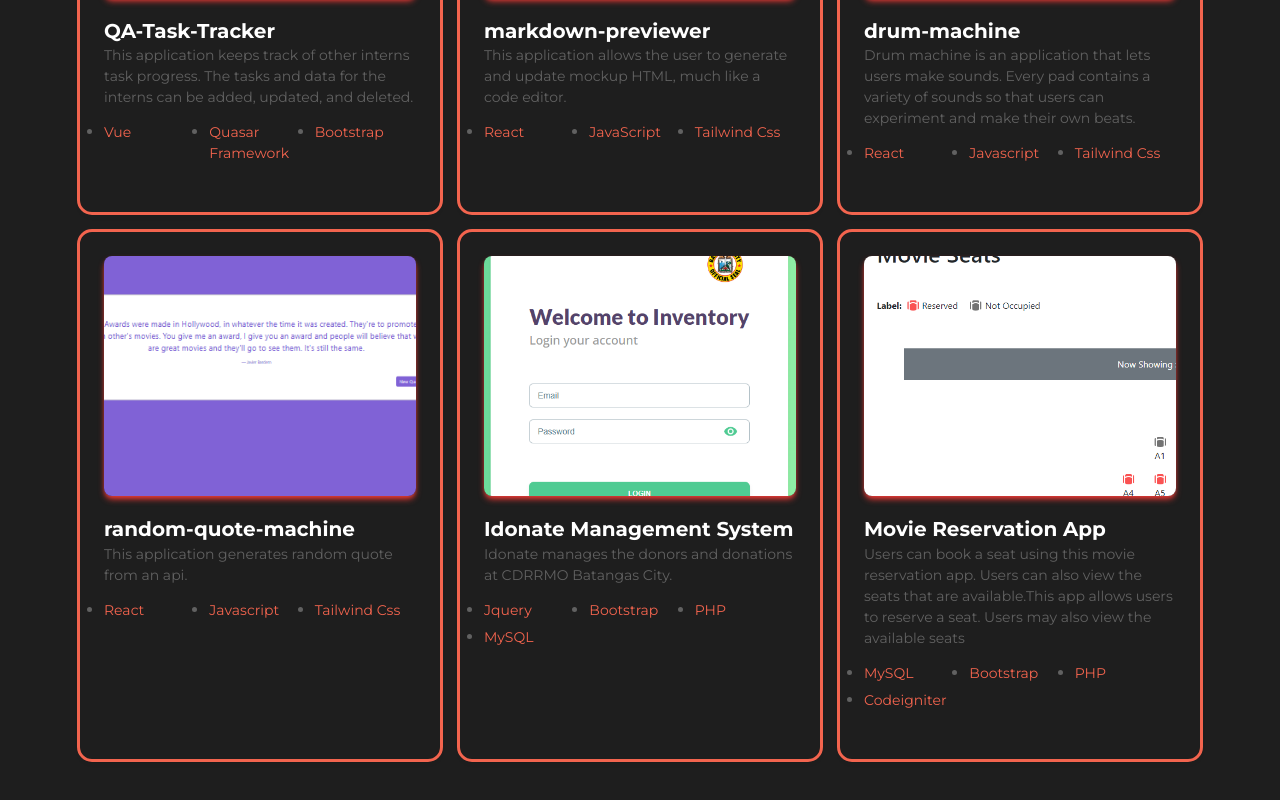
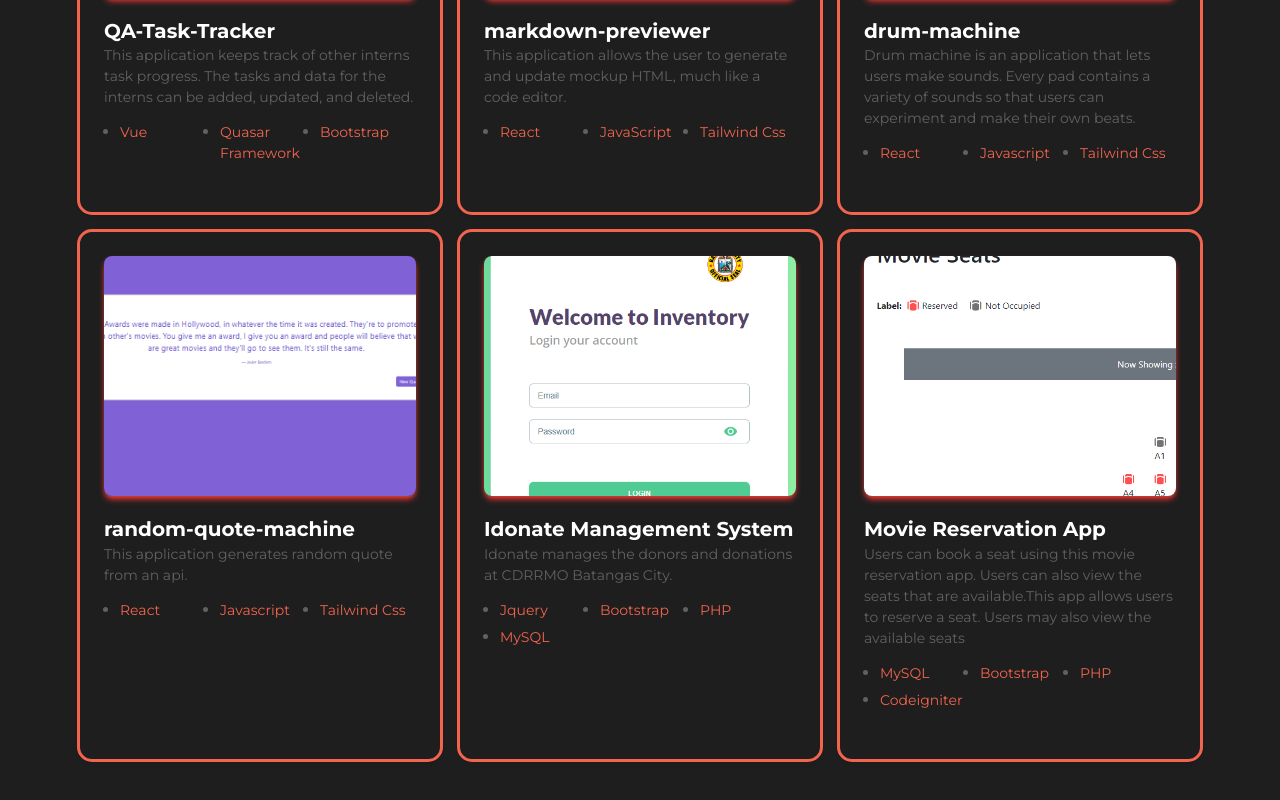
Before and after one commit to RicoLittawa/portfolio, a React (Vite) app: page / in a window 1280 px wide. Shown: the part 3000-3800 px from the top of the page. Built offline with nearby package versions, Linux system fonts and the light colour scheme.

Commit message:
fix portfolio technologies to the right

```diff
--- a/src/PortfolioPage.jsx
+++ b/src/PortfolioPage.jsx
@@ -98,7 +98,7 @@ const PortfolioPage = () => {
                     {description}
                   </Typography>
                   <div>
-                    <ul className="mt-3 grid list-disc grid-cols-1 gap-1 lg:grid-cols-3">
+                    <ul className="mt-3 ml-4 grid list-disc grid-cols-1 gap-1 lg:grid-cols-3">
                       {skills &&
                         skills.map((skill, index) => (
                           <li key={index}>
```
